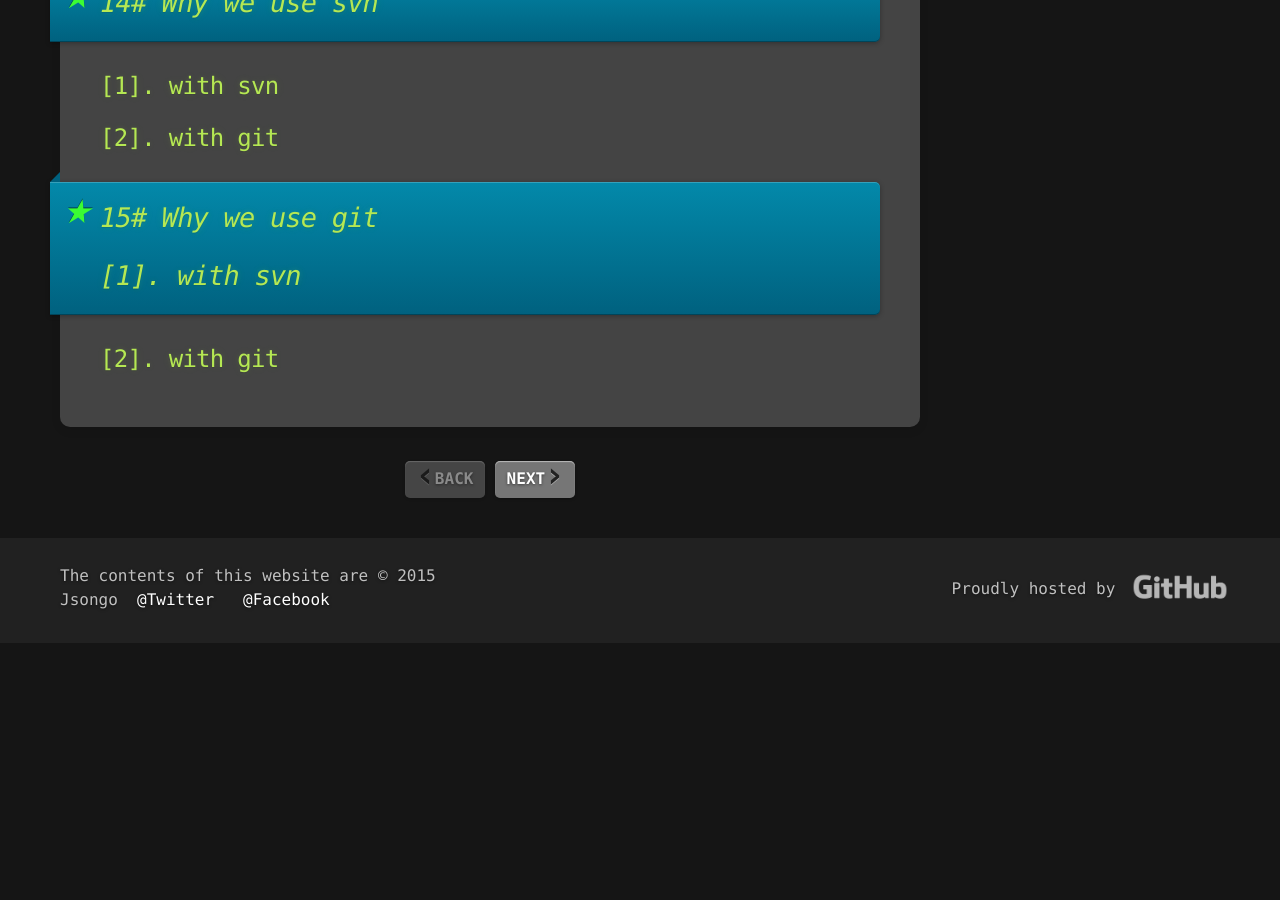
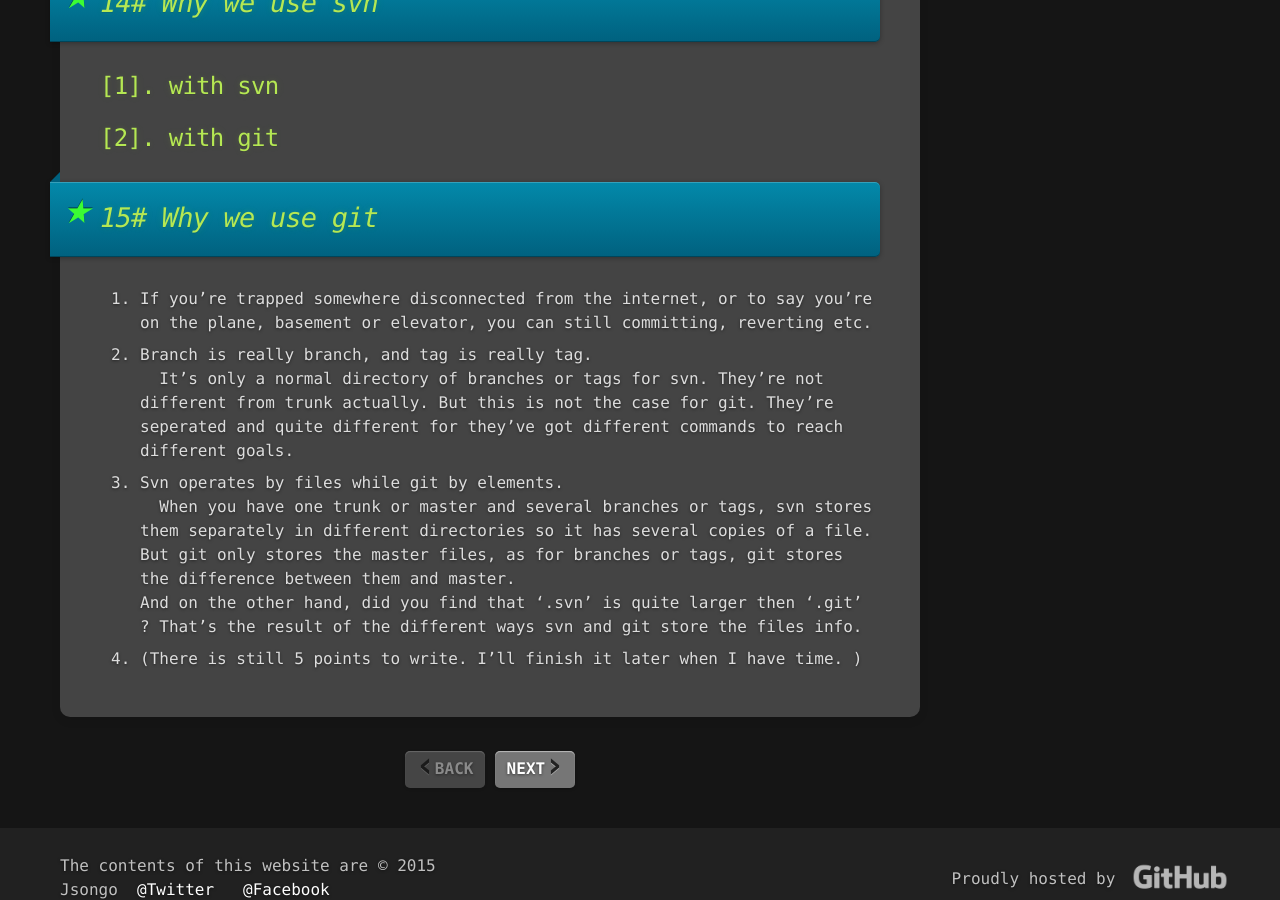
Before and after one commit to jsongo/jsongo.github.io, a Jekyll site: the page built from _posts/2015-06-22-svn-git-summary.markdown, in a window 1280 px wide and 900 px high, scrolled down 11869 px. Built offline with Jekyll 4.4.1, drawn with Linux system fonts in a browser that asks for light colours; comment, search, counter and statistics services are not loaded; before the commit the page ends 12512 px from its top, so only the background shows below that.

Commit message:
Update 2015-06-22-svn-git-summary.markdown

```diff
--- a/_posts/2015-06-22-svn-git-summary.markdown
+++ b/_posts/2015-06-22-svn-git-summary.markdown
@@ -396,6 +396,11 @@ That's simple. Step into your sub-directory, and run `git clone https://xxx/path
 <a id="sec15"></a>
 
 > ## 15# Why we use git
-## [1]. with svn
 
-## [2]. with git
+1. If you're trapped somewhere disconnected from the internet, or to say you're on the plane, basement or elevator, you can still committing, reverting etc.
+2. Branch is really branch, and tag is really tag.
+&nbsp;&nbsp;It's only a normal directory of branches or tags for svn. They're not different from trunk actually. But this is not the case for git. They're seperated and quite different for they've got different commands to reach different goals.
+3. Svn operates by files while git by elements.
+&nbsp;&nbsp;When you have one trunk or master and several branches or tags, svn stores them separately in different directories so it has several copies of a file. But git only stores the master files, as for branches or tags, git stores the difference between them and master.
+And on the other hand, did you find that '.svn' is quite larger then '.git' ?  That's the result of the different ways svn and git store the files info.
+4. (There is still 5 points to write. I'll finish it later when I have time. )
```
